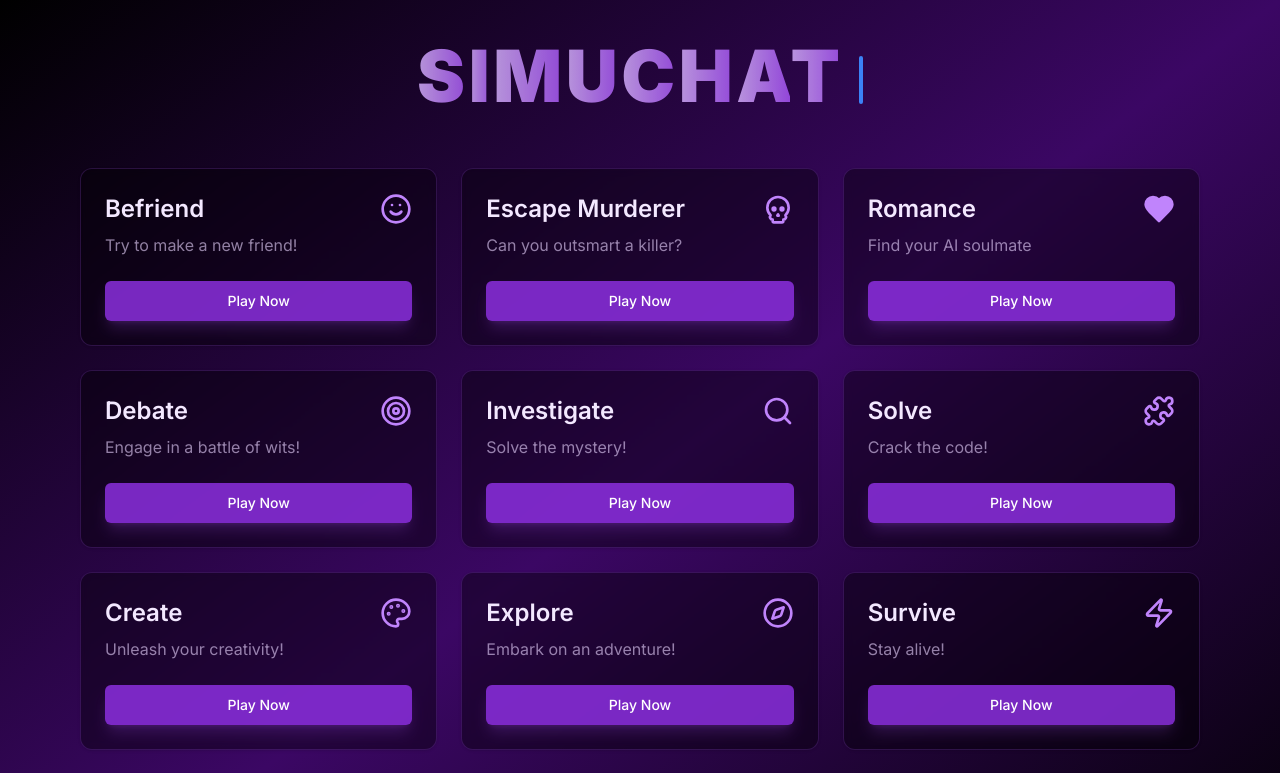
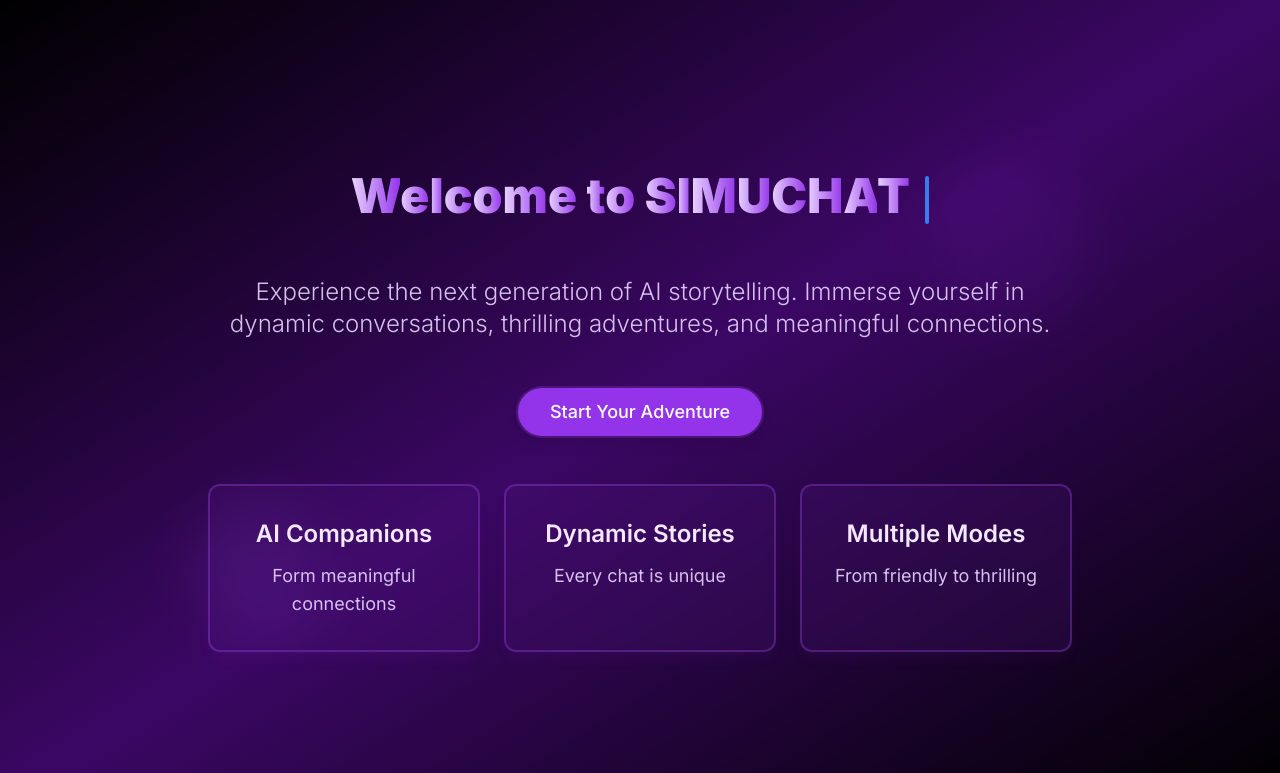
Before and after one commit to sohini1728/ai-chat-game, a Next.js app: page / in a window 1280 px wide. Shown: the top 773 px of the page. Built offline with nearby package versions, Linux system fonts and the light colour scheme.

Commit message:
add new home page

```diff
--- a/app/layout.tsx
+++ b/app/layout.tsx
@@ -18,9 +18,9 @@ export default function RootLayout({
 }) {
   return (
     <html lang="en" suppressHydrationWarning>
-      <body
-        className={`${inter.className} min-h-screen bg-gradient-to-b from-background to-background/80 antialiased`}
-      >
+      <body className={`${inter.className} min-h-screen bg-black antialiased`}>
+        <div className="fixed inset-0 bg-[linear-gradient(to_right,#4f4f4f2e_1px,transparent_1px),linear-gradient(to_bottom,#4f4f4f2e_1px,transparent_1px)] bg-[size:14px_24px] [mask-image:radial-gradient(ellipse_80%_50%_at_50%_0%,#000_70%,transparent_110%)]" />
+        <div className="fixed inset-0 bg-gradient-to-br from-black via-purple-950 to-black" />
         <ThemeProvider attribute="class" defaultTheme="dark" enableSystem>
           <main className="relative flex min-h-screen flex-col">
             <Toaster position="top-center" />
--- /dev/null
+++ b/app/modes/page.tsx
@@ -0,0 +1,152 @@
+"use client";
+import { TypewriterEffectSmooth } from "@/components/ui/typewriter-effect";
+import { Card, CardContent, CardFooter } from "@/components/ui/card";
+import { Button } from "@/components/ui/button";
+import {
+  Smile,
+  Skull,
+  Heart,
+  Target,
+  Search,
+  Puzzle,
+  Palette,
+  Compass,
+  Zap,
+  Book,
+  BrainCircuit,
+} from "lucide-react";
+import Link from "next/link";
+
+export default function Home() {
+  const words = [
+    {
+      text: "SIMUCHAT",
+      className:
+        "text-7xl font-black tracking-wider bg-clip-text text-transparent bg-gradient-to-r from-purple-300 to-purple-500 animate-pulse",
+    },
+  ];
+
+  const gameModes = [
+    {
+      name: "Befriend",
+      description: "Try to make a new friend!",
+      href: "/start?mode=befriend",
+      icon: <Smile className="h-8 w-8" />,
+    },
+    {
+      name: "Escape Murderer",
+      description: "Can you outsmart a killer?",
+      href: "/start?mode=escape",
+      icon: <Skull className="h-8 w-8" />,
+    },
+    {
+      name: "Romance",
+      description: "Find your AI soulmate",
+      href: "/start?mode=romance",
+      icon: <Heart className="h-8 w-8 fill-current" />,
+    },
+    {
+      name: "Debate",
+      description: "Engage in a battle of wits!",
+      href: "/start?mode=debate",
+      icon: <Target className="h-8 w-8" />,
+    },
+    {
+      name: "Investigate",
+      description: "Solve the mystery!",
+      href: "/start?mode=investigate",
+      icon: <Search className="h-8 w-8" />,
+    },
+    {
+      name: "Solve",
+      description: "Crack the code!",
+      href: "/start?mode=solve",
+      icon: <Puzzle className="h-8 w-8" />,
+    },
+    {
+      name: "Create",
+      description: "Unleash your creativity!",
+      href: "/start?mode=create",
+      icon: <Palette className="h-8 w-8" />,
+    },
+    {
+      name: "Explore",
+      description: "Embark on an adventure!",
+      href: "/start?mode=explore",
+      icon: <Compass className="h-8 w-8" />,
+    },
+    {
+      name: "Survive",
+      description: "Stay alive!",
+      href: "/start?mode=survive",
+      icon: <Zap className="h-8 w-8" />,
+    },
+    {
+      name: "Thrill",
+      description: "Feel the rush!",
+      href: "/start?mode=thrill",
+      icon: <Book className="h-8 w-8" />,
+    },
+    {
+      name: "Mystery",
+      description: "Unravel the enigma!",
+      href: "/start?mode=mystery",
+      icon: <BrainCircuit className="h-8 w-8" />,
+    },
+    {
+      name: "Dream",
+      description: "Enter the subconscious!",
+      href: "/start?mode=dream",
+      icon: <BrainCircuit className="h-8 w-8" />,
+    },
+  ];
+
+  return (
+    <div className="min-h-screen bg-gradient-to-br from-black via-purple-950 to-black text-white flex items-center justify-center p-4 overflow-hidden">
+      <div className="max-w-6xl w-full space-y-12 relative">
+        <div className="text-center space-y-6 relative">
+          <div className="absolute inset-0 bg-purple-500/20 blur-[100px] -z-10" />
+          <TypewriterEffectSmooth
+            words={words}
+            className="flex justify-center items-center"
+          />
+        </div>
+
+        <div className="grid md:grid-cols-3 gap-6 px-4">
+          {gameModes.map((mode) => (
+            <Card
+              key={mode.name}
+              className="group bg-black/40 border-purple-500/20 backdrop-blur-sm hover:bg-black/60 transition-all duration-300 hover:scale-105 hover:border-purple-500/40"
+            >
+              <CardContent className="pt-6 space-y-4">
+                <div className="flex justify-between items-start">
+                  <div className="space-y-2">
+                    <h2 className="text-2xl font-semibold text-purple-100 group-hover:text-purple-300 transition-colors">
+                      {mode.name}
+                    </h2>
+                    <p className="text-purple-200/60 group-hover:text-purple-200/80 transition-colors">
+                      {mode.description}
+                    </p>
+                  </div>
+                  <div className="text-purple-400 group-hover:text-purple-300 transition-colors">
+                    {mode.icon}
+                  </div>
+                </div>
+              </CardContent>
+              <CardFooter>
+                <Link href={mode.href} className="w-full">
+                  <Button
+                    className="w-full bg-purple-600/80 hover:bg-purple-500 text-white shadow-lg shadow-purple-500/20 transition-all duration-300 hover:shadow-purple-500/40"
+                    size="lg"
+                  >
+                    Play Now
+                  </Button>
+                </Link>
+              </CardFooter>
+            </Card>
+          ))}
+        </div>
+      </div>
+    </div>
+  );
+}
--- a/app/page.tsx
+++ b/app/page.tsx
@@ -1,151 +1,90 @@
 "use client";
+import { Button } from "@/components/ui/button";
+import { motion } from "framer-motion";
+import Link from "next/link";
 import { TypewriterEffectSmooth } from "@/components/ui/typewriter-effect";
-import { Card, CardContent, CardFooter } from "@/components/ui/card";
-import { Button } from "@/components/ui/button";
-import {
-  Smile,
-  Skull,
-  Heart,
-  Target,
-  Search,
-  Puzzle,
-  Palette,
-  Compass,
-  Zap,
-  Book,
-  BrainCircuit,
-} from "lucide-react";
-import Link from "next/link";
 
-export default function Home() {
+export default function LandingPage() {
   const words = [
     {
-      text: "SIMUCHAT",
+      text: "Welcome to SIMUCHAT",
       className:
-        "text-7xl font-black tracking-wider bg-clip-text text-transparent bg-gradient-to-r from-purple-300 to-purple-500 animate-pulse",
+        "bg-gradient-to-r from-purple-200 to-purple-600 bg-clip-text text-transparent font-black text-center",
     },
   ];
 
-  const gameModes = [
-    {
-      name: "Befriend",
-      description: "Try to make a new friend!",
-      href: "/start?mode=befriend",
-      icon: <Smile className="h-8 w-8" />,
-    },
-    {
-      name: "Escape Murderer",
-      description: "Can you outsmart a killer?",
-      href: "/start?mode=escape",
-      icon: <Skull className="h-8 w-8" />,
-    },
-    {
-      name: "Romance",
-      description: "Find your AI soulmate",
-      href: "/start?mode=romance",
-      icon: <Heart className="h-8 w-8 fill-current" />,
-    },
-    {
-      name: "Debate",
-      description: "Engage in a battle of wits!",
-      href: "/start?mode=debate",
-      icon: <Target className="h-8 w-8" />,
-    },
-    {
-      name: "Investigate",
-      description: "Solve the mystery!",
-      href: "/start?mode=investigate",
-      icon: <Search className="h-8 w-8" />,
-    },
-    {
-      name: "Solve",
-      description: "Crack the code!",
-      href: "/start?mode=solve",
-      icon: <Puzzle className="h-8 w-8" />,
-    },
-    {
-      name: "Create",
-      description: "Unleash your creativity!",
-      href: "/start?mode=create",
-      icon: <Palette className="h-8 w-8" />,
-    },
-    {
-      name: "Explore",
-      description: "Embark on an adventure!",
-      href: "/start?mode=explore",
-      icon: <Compass className="h-8 w-8" />,
-    },
-    {
-      name: "Survive",
-      description: "Stay alive!",
-      href: "/start?mode=survive",
-      icon: <Zap className="h-8 w-8" />,
-    },
-    {
-      name: "Thrill",
-      description: "Feel the rush!",
-      href: "/start?mode=thrill",
-      icon: <Book className="h-8 w-8" />,
-    },
-    {
-      name: "Mystery",
-      description: "Unravel the enigma!",
-      href: "/start?mode=mystery",
-      icon: <BrainCircuit className="h-8 w-8" />,
-    },
-    {
-      name: "Dream",
-      description: "Enter the subconscious!",
-      href: "/start?mode=dream",
-      icon: <BrainCircuit className="h-8 w-8" />,
-    },
+  const features = [
+    { title: "AI Companions", description: "Form meaningful connections" },
+    { title: "Dynamic Stories", description: "Every chat is unique" },
+    { title: "Multiple Modes", description: "From friendly to thrilling" },
   ];
 
   return (
-    <div className="min-h-screen bg-gradient-to-br from-black via-purple-950 to-black text-white flex items-center justify-center p-4 overflow-hidden">
-      <div className="max-w-6xl w-full space-y-12 relative">
-        <div className="text-center space-y-6 relative">
-          <div className="absolute inset-0 bg-purple-500/20 blur-[100px] -z-10" />
+    <div className="min-h-screen text-white selection:bg-purple-500/30 selection:text-purple-200">
+      <div className="relative min-h-screen flex flex-col items-center justify-center overflow-hidden">
+        <div className="relative z-10 text-center space-y-12 px-4 max-w-4xl mx-auto">
           <TypewriterEffectSmooth
             words={words}
-            className="flex justify-center items-center"
+            className="text-5xl md:text-7xl !mb-8 flex items-center justify-center"
           />
+
+          <motion.p
+            initial={{ opacity: 0, y: 20 }}
+            animate={{ opacity: 1, y: 0 }}
+            transition={{ delay: 0.2 }}
+            className="text-purple-200/90 text-xl md:text-2xl font-light leading-relaxed"
+          >
+            Experience the next generation of AI storytelling. Immerse yourself
+            in dynamic conversations, thrilling adventures, and meaningful
+            connections.
+          </motion.p>
+
+          <motion.div
+            initial={{ opacity: 0, y: 20 }}
+            animate={{ opacity: 1, y: 0 }}
+            transition={{ delay: 0.4 }}
+            className="flex flex-wrap gap-4 justify-center items-center"
+          >
+            <Link href="/modes">
+              <Button className="bg-purple-600 hover:bg-purple-700 text-white px-8 py-6 text-lg rounded-full ring-2 ring-purple-500/20 hover:ring-purple-500/40 transition-all duration-300 shadow-lg hover:shadow-purple-500/20">
+                Start Your Adventure
+              </Button>
+            </Link>
+          </motion.div>
+
+          <motion.div
+            initial={{ opacity: 0, y: 20 }}
+            animate={{ opacity: 1, y: 0 }}
+            transition={{ delay: 0.6 }}
+            className="grid grid-cols-1 md:grid-cols-3 gap-6 mt-16"
+          >
+            {features.map((feature) => (
+              <div
+                key={feature.title}
+                className="backdrop-blur-sm bg-purple-900/20 border-2 border-purple-500/30 rounded-xl p-8 hover:bg-purple-800/20 transition-all duration-300 hover:border-purple-500/50 shadow-lg shadow-purple-500/5"
+              >
+                <h3 className="text-2xl font-semibold text-purple-100 mb-3">
+                  {feature.title}
+                </h3>
+                <p className="text-purple-200/90 text-lg">
+                  {feature.description}
+                </p>
+              </div>
+            ))}
+          </motion.div>
         </div>
 
-        <div className="grid md:grid-cols-3 gap-6 px-4">
-          {gameModes.map((mode) => (
-            <Card
-              key={mode.name}
-              className="group bg-black/40 border-purple-500/20 backdrop-blur-sm hover:bg-black/60 transition-all duration-300 hover:scale-105 hover:border-purple-500/40"
-            >
-              <CardContent className="pt-6 space-y-4">
-                <div className="flex justify-between items-start">
-                  <div className="space-y-2">
-                    <h2 className="text-2xl font-semibold text-purple-100 group-hover:text-purple-300 transition-colors">
-                      {mode.name}
-                    </h2>
-                    <p className="text-purple-200/60 group-hover:text-purple-200/80 transition-colors">
-                      {mode.description}
-                    </p>
-                  </div>
-                  <div className="text-purple-400 group-hover:text-purple-300 transition-colors">
-                    {mode.icon}
-                  </div>
-                </div>
-              </CardContent>
-              <CardFooter>
-                <Link href={mode.href} className="w-full">
-                  <Button
-                    className="w-full bg-purple-600/80 hover:bg-purple-500 text-white shadow-lg shadow-purple-500/20 transition-all duration-300 hover:shadow-purple-500/40"
-                    size="lg"
-                  >
-                    Play Now
-                  </Button>
-                </Link>
-              </CardFooter>
-            </Card>
-          ))}
-        </div>
+        {/* Enhanced Floating Elements */}
+        <motion.div
+          animate={{ y: [0, -10, 0], rotate: [0, 5, 0] }}
+          transition={{ duration: 4, repeat: Infinity, ease: "easeInOut" }}
+          className="absolute bottom-[20%] left-[15%] w-32 h-32 bg-purple-500/10 rounded-full blur-xl"
+        />
+        <motion.div
+          animate={{ y: [0, 10, 0], rotate: [0, -5, 0] }}
+          transition={{ duration: 5, repeat: Infinity, ease: "easeInOut" }}
+          className="absolute top-[20%] right-[15%] w-40 h-40 bg-purple-700/10 rounded-full blur-xl"
+        />
       </div>
     </div>
   );
```
